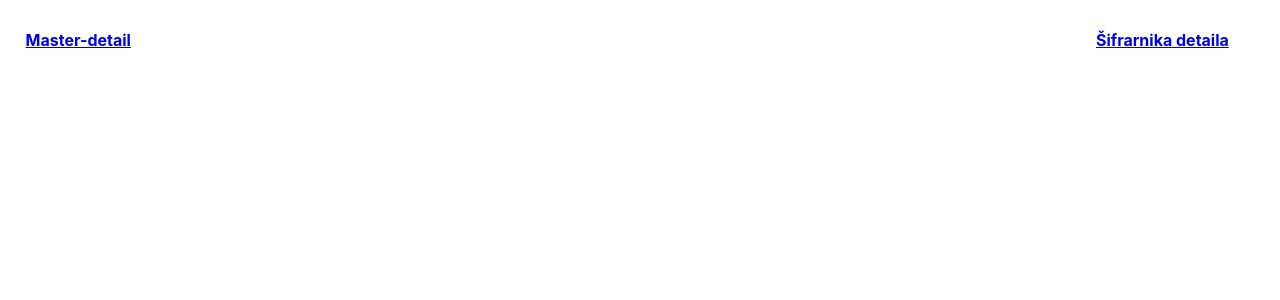
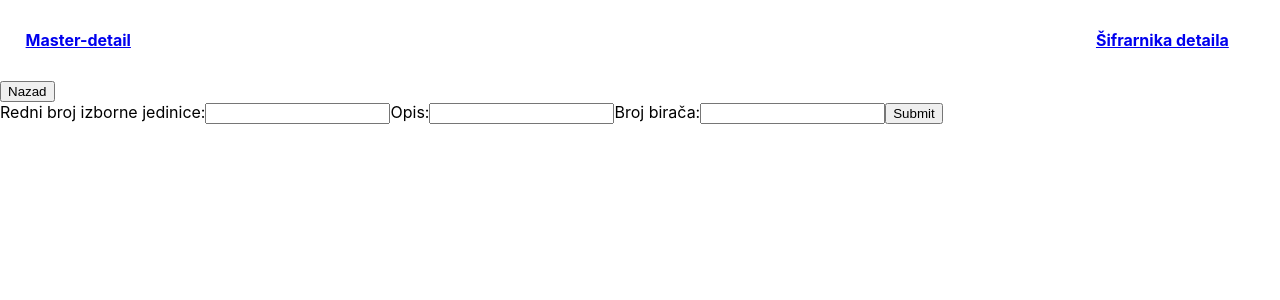
Before and after one commit to DomagojP5/infsus-lab3, a React (Create React App) app in the folder src/infsus-frontend/: page /sifrarnik/create in a window 1280 px wide. Shown: the top 300 px of the page. Built offline with nearby package versions, Linux system fonts and the light colour scheme.

Commit message:
Dodano brisanje šifrarnika

```diff
--- a/src/infsus-frontend/src/App.js
+++ b/src/infsus-frontend/src/App.js
@@ -6,6 +6,7 @@ import { BrowserRouter as Router, Route, Routes } from 'react-router-dom'
 import MasterDetailCreate from './views/MasterDetail/create';
 import EditZastupnikForm from './views/MasterDetailForm/edit';
 import Sifrarnik from './views/Sifrarnik/index';
+import SifrarnikCreate from './views/Sifrarnik/create';
 import Header from './component/header'
 
 function App() {
@@ -16,6 +17,7 @@ function App() {
         <Routes>
           <Route path="/" element={<MasterDetail/>}/>
           <Route path="/sifrarnik" element={< Sifrarnik/>}/>
+          <Route path="/sifrarnik/create" element={< SifrarnikCreate/>}/>
           <Route path="/masterDetailForm/:name" element={<MasterDetailForm/>}/>
           <Route path="/masterDetail/create" element={<MasterDetailCreate/>}/>
           <Route path="/zastupnici/:id/edit" element={<EditZastupnikForm />} />
--- a/src/infsus-frontend/src/services/api.js
+++ b/src/infsus-frontend/src/services/api.js
@@ -78,9 +78,28 @@ export const fetchImeVrstePolitickeStranke = async (id) => {
 //izborne jedinice
 export const fetchIzborneJedinice = async () => {
   try {
-    const response = await api.get(`/izborneJedinice`)
+    const response = await api.get(`/izborneJedinice/all`)
     return response.data;
   } catch (error) {
     console.log(error)
   }
 };
+
+//izborne jedinice
+export const putIzbornaJedinica = async (redniBrojIzbJed, opis, brojBiraca) => {
+  try {
+    const response = await api.put(`/izborneJedinice/create/${redniBrojIzbJed}/${opis}/${brojBiraca}`)
+    return response.data;
+  } catch (error) {
+    console.log(error)
+  }
+};
+
+export const deleteIzbornaJedinica = async (redniBrojIzbJed) => {
+  try {
+    const response = await api.delete(`/izborneJedinice/delete/${redniBrojIzbJed}`)
+    return response.data;
+  } catch (error) {
+    console.log(error)
+  }
+};
--- a/src/infsus-frontend/src/views/Sifrarnik/create.js
+++ b/src/infsus-frontend/src/views/Sifrarnik/create.js
@@ -0,0 +1,62 @@
+import React, { useEffect, useState } from 'react';
+import { putIzbornaJedinica } from '../../services/api';
+import { useNavigate } from "react-router-dom";
+
+const SifrarnikCreate = () => {
+
+    const navigate = useNavigate();
+
+    const [redniBrojIzbJed, setRedniBrojIzbJed] = useState('');
+    const [opis, setOpis] = useState('');
+    const [brojBiraca, setBrojBiraca] = useState('');
+
+    const handleRedniBrojIzbJedChange = (e) => {
+        e.preventDefault();
+        setRedniBrojIzbJed(e.target.value);
+    };
+
+    const handleOpisChange = (e) => {
+        e.preventDefault();
+        setOpis(e.target.value);
+    };
+
+    const handleBrojBiracaChange = (e) => {
+        e.preventDefault();
+        setBrojBiraca(e.target.value);
+    };
+
+    async function handleSubmit(e) {
+        e.preventDefault();
+        await putIzbornaJedinica(redniBrojIzbJed, opis, brojBiraca).
+        then(response => {
+            console.log(response.data);
+            navigate('/sifrarnik')
+        })
+        .catch(error => {
+            console.error('Error making CREATE request:', error);
+        });
+    }
+
+    return (
+      <div>
+         <button onClick={() => {navigate('/sifrarnik');}}>Nazad</button>
+         <form onSubmit={handleSubmit}>
+            <label>
+                Redni broj izborne jedinice:
+                <input type="text" name="rednibrojizbjed" value={redniBrojIzbJed} onChange={handleRedniBrojIzbJedChange}/>
+            </label>
+            <label>
+                Opis:
+                <input type="text" name="opis" value={opis} onChange={handleOpisChange}/>
+            </label>
+            <label>
+                Broj birača:
+                <input type="text" name="brojbiraca" value={brojBiraca} onChange={handleBrojBiracaChange}/>
+            </label>
+            <input type="submit" value="Submit" />
+        </form>
+      </div>
+    );
+  };
+
+  export default SifrarnikCreate;
--- a/src/infsus-frontend/src/views/Sifrarnik/index.js
+++ b/src/infsus-frontend/src/views/Sifrarnik/index.js
@@ -1,11 +1,12 @@
 import React, { useEffect, useState } from 'react';
-import { fetchIzborneJedinice } from '../../services/api';
+import { fetchIzborneJedinice, deleteIzbornaJedinica } from '../../services/api';
 import { useNavigate } from "react-router-dom";
 
 const Sifrarnik = () => {
 
   const navigate = useNavigate();
   const [izborneJedinice, setIzborneJedinice] = useState([]);
+  const [changeState, setChangeState] = useState(false);
 
   useEffect(() => {
     const getIzborneJedinice = async () => {
@@ -18,17 +19,16 @@ const Sifrarnik = () => {
       };
 
       getIzborneJedinice();
-    }, []);
+    }, [changeState]);
 
-    async function deleteIzbornaJedinica() {
-    //   await deletePolitickaStranka(imepolitickestranke).
-    //   then(response => {
-    //     console.log(response.data);
-    //     setChangeState(!changeState)
-    //   })
-    //   .catch(error => {
-    //       console.error('Error deleting party:', error);
-    //   });
+    async function deleteConstituency(rednibrojizbjed) {
+        await deleteIzbornaJedinica(rednibrojizbjed).
+        then(response => {
+            setChangeState(!changeState)
+        })
+        .catch(error => {
+            console.error('Error deleting izborna jedinica:', error);
+        });
     }
 
     async function editIzbornaJedinica() {
@@ -46,21 +46,19 @@ const Sifrarnik = () => {
       <div>
         <h1>Izborne jedinice</h1>
         <button onClick={() => {
-              navigate('');
+              navigate('./create');
             }}>Stvori novu izbornu jedinicu</button>
         <ul>
           {izborneJedinice.map(izbornaJedinica => (
             <li key={izbornaJedinica.rednibrojizbjed}>
-                <button
-                  onClick={() => {
-                  }}>{izbornaJedinica.rednibrojizbjed}</button>
+                {izbornaJedinica.rednibrojizbjed}&nbsp;
                 {izbornaJedinica.opis}&nbsp;
                 {izbornaJedinica.brojbirača}
+                {/* <button onClick={() => {
+                  editIzbornaJedinica();
+                }}>Uredi izbornu jedinicu</button> */}
                 <button onClick={() => {
-                  editIzbornaJedinica();
-                }}>Uredi izbornu jedinicu</button>
-                <button onClick={() => {
-                  deleteIzbornaJedinica();
+                  deleteConstituency(izbornaJedinica.rednibrojizbjed);
                 }}>Obriši izbornu jedinicu</button>
             </li>
           ))}
```
Also changed, not shown: 2 other files (tests, documents, lock files or other folders).
